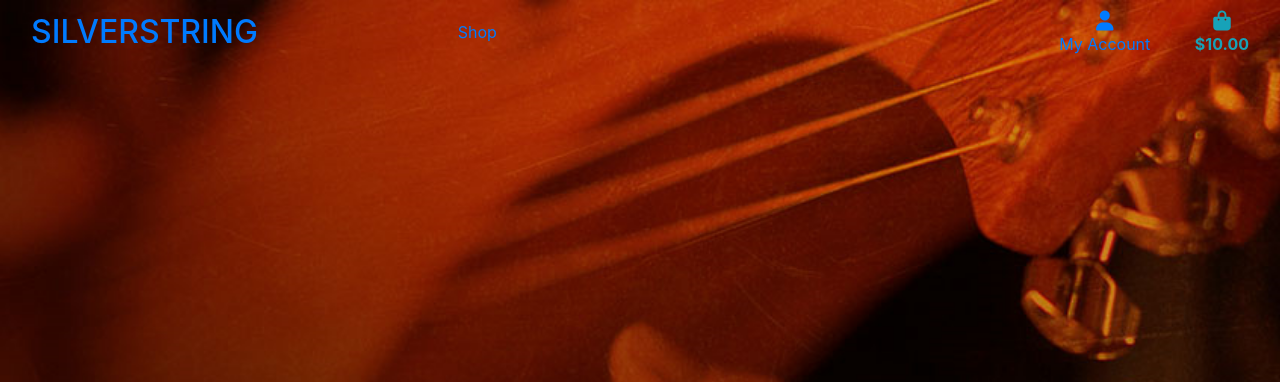
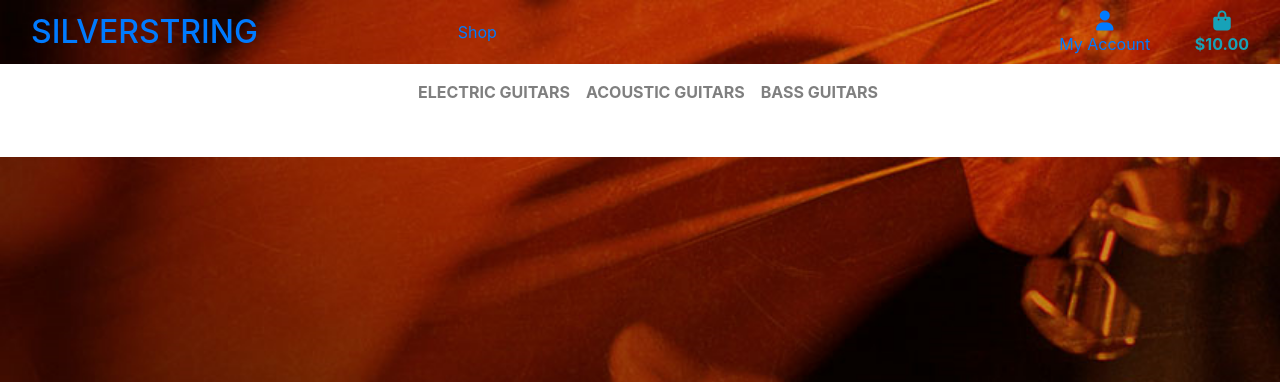
Before and after one commit to Code-Institute-Submissions/dvcoffey-silverstring_JulyResub, a Django app: template templates/base.html in a window 1280 px wide. Shown: the top 382 px of the page. Run offline with Django 3.2, Linux system fonts and the light colour scheme; a user stored in the database is signed in; tables that the repository leaves empty hold one stand-in row (values such as "Sample post"); the template is opened without the code that fills it: most values are stand-ins (such as "Sample title", 1, 10 or a date in 2020); some libraries are stand-ins or nearby versions.

Commit message:
Main nav and mobile sidenave templates created and implemented.

```diff
--- a/templates/base.html
+++ b/templates/base.html
@@ -85,6 +85,21 @@
                     </ul>
                 </div>
             </div>
+            <div class="row bg-white">
+            <nav class="navbar navbar-expand-lg navbar-light w-100">
+                <button class="navbar-toggler" type="button" data-toggle="collapse" data-target="#main-nav" aria-controls="main-nav" aria-expanded="false" aria-label="Toggle navigation">
+                    <span class="navbar-toggler-icon"></span>
+                </button>
+                {% include 'includes/mobile-top-header.html' %}
+                {% include 'includes/main-nav.html' %}
+            </nav>
+            <div id="delivery-banner" class="row text-center">
+                <div class="col bg-black text-white">
+                    <h4 class="logo-font my-1">Free delivery on orders over €{{ free_shipping_threshold }}</h4>
+                </div>
+            </div>
+        </div>
+
         </header>
 
         {% if messages %}
--- /dev/null
+++ b/templates/includes/main-nav.html
@@ -0,0 +1,37 @@
+<div class="collapse navbar-collapse" id="main-nav">
+    <ul class="navbar-nav w-auto mx-auto">
+
+        <li class="nav-item dropdown">
+            <a class="logo-font font-weight-bold nav-link" href="#" id="electric-guitars-link" data-toggle="dropdown" aria-haspopup="true" aria-expanded="false">
+                Electric Guitars
+            </a>
+            <div class="dropdown-menu border-0" aria-labelledby="electric-guitars-link">
+                <a href="" class="dropdown-item">Electric Guitars</a>
+                <a href="" class="dropdown-item">Electric Guitar Strings</a>
+                <a href="" class="dropdown-item">Electric Guitar Accessories</a>
+            </div>
+        </li>
+
+        <li class="nav-item dropdown">
+            <a class="logo-font font-weight-bold nav-link" href="#" id="acoustic-guitars-link" data-toggle="dropdown" aria-haspopup="true" aria-expanded="false">
+                Acoustic Guitars
+            </a>
+            <div class="dropdown-menu border-0" aria-labelledby="acoustic-guitars-link">
+                <a href="" class="dropdown-item">Acoustic Guitars</a>
+                <a href="" class="dropdown-item">Acoustic Guitar Strings</a>
+                <a href="" class="dropdown-item">Acoustic Guitar Accessories</a>
+            </div>
+        </li>
+
+        <li class="nav-item dropdown">
+            <a class="logo-font font-weight-bold nav-link" href="#" id="bass-guitars-link" data-toggle="dropdown" aria-haspopup="true" aria-expanded="false">
+                Bass Guitars
+            </a>
+            <div class="dropdown-menu border-0" aria-labelledby="bass-guitars-link">
+                <a href="" class="dropdown-item">Bass Guitars</a>
+                <a href="" class="dropdown-item">Bass Guitar Strings</a>
+                <a href="" class="dropdown-item">Bass Guitar Accessories</a>
+            </div>
+        </li>
+    </ul>
+</div>
--- /dev/null
+++ b/templates/includes/mobile-top-header.html
@@ -0,0 +1,34 @@
+<li class="list-inline-item dropdown">
+    <a class="nav-link d-block d-lg-none" href="#" id="user-options" data-toggle="dropdown" aria-haspopup="true" aria-expanded="false">
+        <div class="text-center">
+            <div><i class="fas fa-user fa-lg"></i></div>
+            <p class="my-0">My Account</p>
+        </div>
+    </a>
+    <div class="dropdown-menu border-0" aria-labelledby="user-options">
+        {% if request.user.is_authenticated %}
+            {% if request.user.is_superuser %}
+                <a href="{% url 'account_logout' %}" class="dropdown-item">Product Management</a>
+            {% endif %}
+            <a href="" class="dropdown-item">My Profile</a>
+            <a href="{% url 'account_logout' %}" class="dropdown-item">Logout</a>
+        {% else %}
+            <a href="{% url 'account_signup' %}" class="dropdown-item">Register</a>
+            <a href="{% url 'account_login' %}" class="dropdown-item">Login</a>
+        {% endif %}
+    </div>
+</li>
+<li class="list-inline-item">
+    <a class="{% if grand_total %}text-primary font-weight-bold{% else %}text-black{% endif %} nav-link d-block d-lg-none" href="">
+        <div class="text-center">
+            <div><i class="fas fa-shopping-bag fa-lg"></i></div>
+            <p class="my-0">
+                {% if grand_total %}
+                    ${{ grand_total|floatformat:2 }}
+                {% else %}
+                    $0.00
+                {% endif %}
+            </p>
+        </div>
+    </a>
+</li>
```
